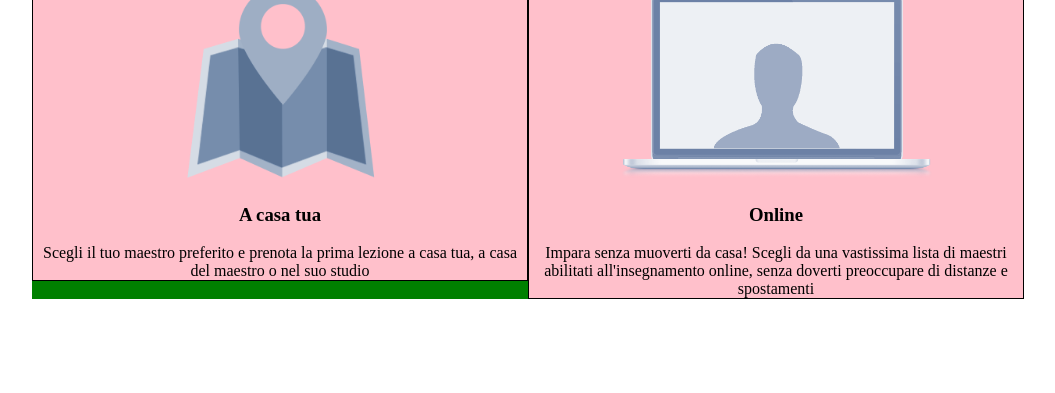
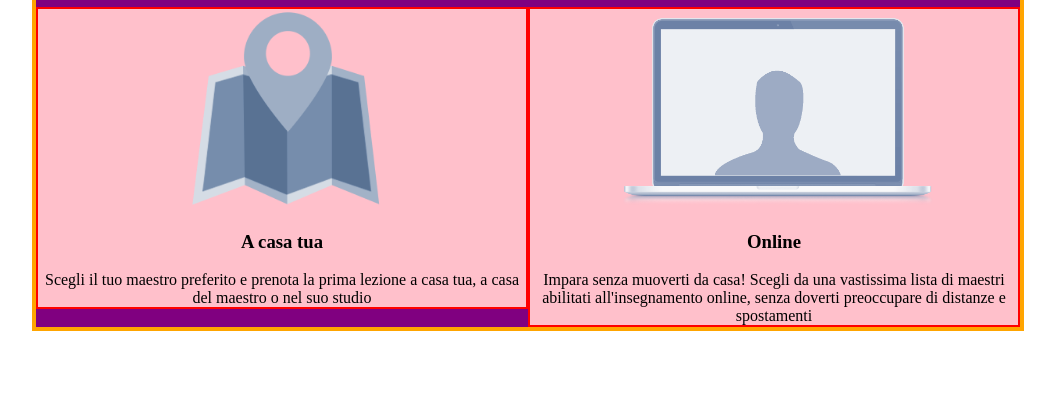
Before and after one commit to denniolimpio/html-css-resp-wannabe-12bool, a plain HTML site: page index.html in a window 1280 px wide. Shown: the part 178-571 px from the top of the page, without its empty margins (112-1167 px from the left). Drawn offline with Linux system fonts and the light colour scheme.

Commit message:
ho modificato i bordi di debug

```diff
--- a/css/12bool.css
+++ b/css/12bool.css
@@ -7,11 +7,12 @@
 
 /* Inizio debug */
 .debug .container {
-  background-color: green;
+  background-color: purple;
+  border: 4px solid orange;
 }
 .debug [class*="col-"]{
   background-color: pink;
-  border: 1px solid black;
+  border: 2px solid red;
 }
 .debug [class*="col-"] > .container [class*="col-"] {
   background-color: lightcoral;
--- a/css/style.css
+++ b/css/style.css
@@ -63,7 +63,7 @@
 }
 /* layout <767px<992px */
 
-@media all and (min-width:768px) and (max-width:992px) {
+@media all and (min-width:768px) and (max-width:991px) {
 body {
   font-size: 1.4em;
 }
@@ -77,7 +77,7 @@
 }
 /* layout >992px */
 
-@media all and (min-width:993px) {
+@media all and (min-width:992px) {
 h3 {
   margin: 18px 0;
 }
```
